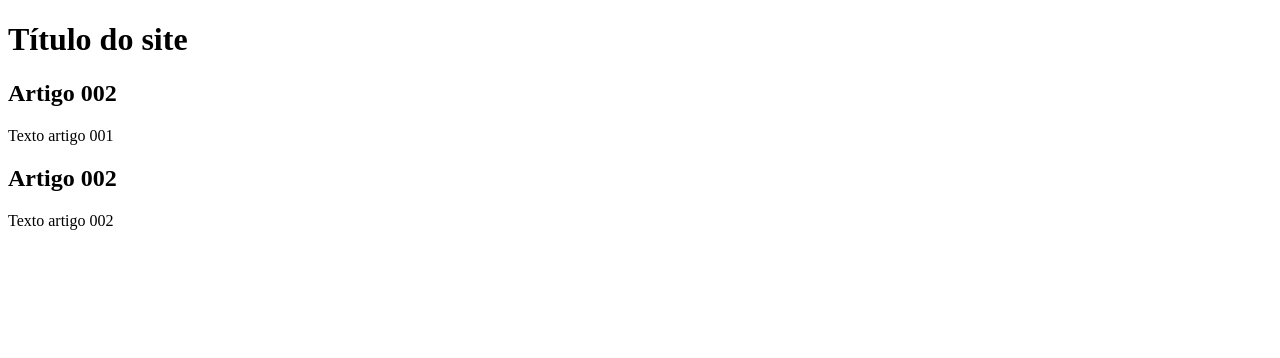
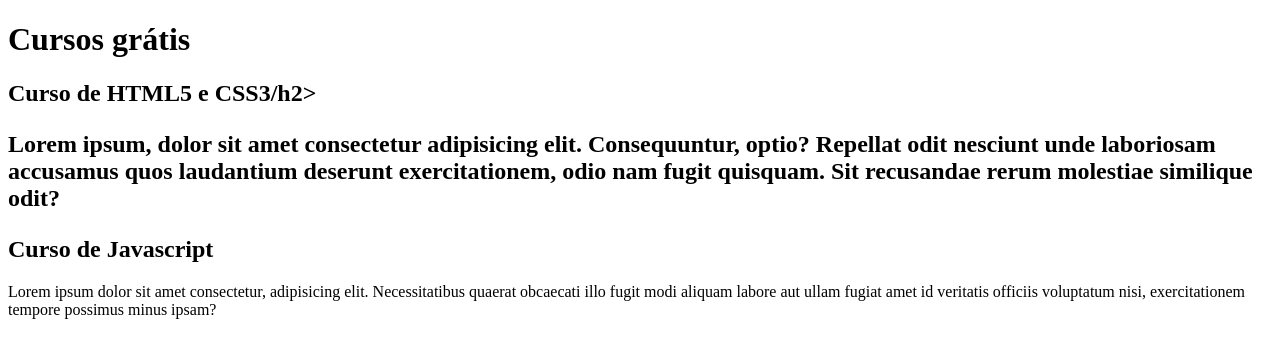
Before and after one commit to M1nhuk/projeto-site, a plain HTML site: page index.html in a window 1280 px wide. Drawn offline with Linux system fonts and the light colour scheme.

Commit message:
Comecei a escrever o conteúdo
Escrevi o conteúdo na branch Conteúdo

```diff
--- a/index.html
+++ b/index.html
@@ -3,20 +3,20 @@
 <head>
     <meta charset="UTF-8">
     <meta name="viewport" content="width=device-width, initial-scale=1.0">
-    <title>Title site</title>
+    <title></title>
 </head>
 <body>
     <main>
         <header>
-            <h1>Título do site</h1>
+            <h1>Cursos grátis</h1>
         </header>
         <article>
-            <h2>Artigo 002</h2>
-            <p>Texto artigo 001</p>
+            <h2>Curso de HTML5 e CSS3/h2>
+            <p>Lorem ipsum, dolor sit amet consectetur adipisicing elit. Consequuntur, optio? Repellat odit nesciunt unde laboriosam accusamus quos laudantium deserunt exercitationem, odio nam fugit quisquam. Sit recusandae rerum molestiae similique odit?</p>
         </article>
         <article>
-            <h2>Artigo 002</h2>
-            <p>Texto artigo 002</p>
+            <h2>Curso de Javascript</h2>
+            <p>Lorem ipsum dolor sit amet consectetur, adipisicing elit. Necessitatibus quaerat obcaecati illo fugit modi aliquam labore aut ullam fugiat amet id veritatis officiis voluptatum nisi, exercitationem tempore possimus minus ipsam?</p>
         </article>
     </main>
 </body>
```
